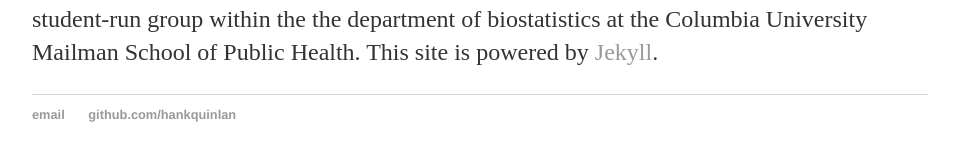
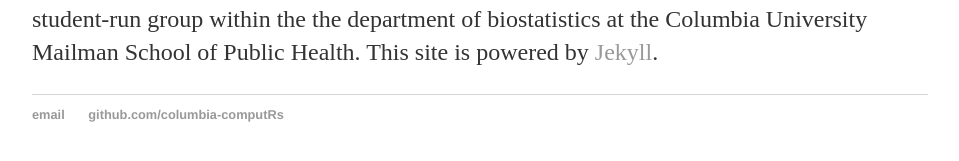
Before and after one commit to columbia-computing-club/columbia-computing-club.github.io, a Jekyll site: the page built from _posts/2017-01-01-columbia-computRs-site-launched.md, in a window 1280 px wide. Shown: the part 341-502 px from the top of the page, without its empty margins (160-1119 px from the left). Built offline with Jekyll 4.4.1, drawn with Linux system fonts in a browser that asks for light colours.

Commit message:
Update default.html

```diff
--- a/_layouts/default.html
+++ b/_layouts/default.html
@@ -26,7 +26,7 @@
   <footer>
    <ul>
    <li><a href="mailto:biostats.columbia@gmail.com">email</a></li>
-   <li><a href="https://github.com/columbia-computRs">github.com/hankquinlan</a></li>
+   <li><a href="https://github.com/columbia-computRs">github.com/columbia-computRs</a></li>
    </ul>
   </footer>
   </body>
```
